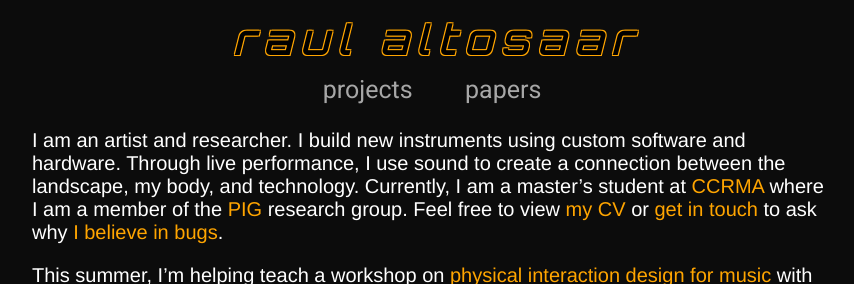
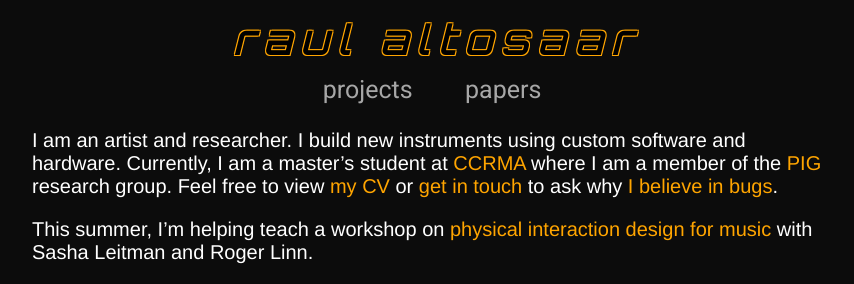
Before and after one commit to raulaltosaar/raul.earth, a Jekyll site: the page built from index.md, in a window 1280 px wide, cut to the strip 0-284 px from the top of the page. Shown: the whole strip, without its empty margins (208-1062 px from the left). Built offline with Jekyll 4.4.1, drawn with Linux system fonts in a browser that asks for light colours.

Commit message:
update bio

```diff
--- a/index.md
+++ b/index.md
@@ -3,7 +3,7 @@ title: Raul Altosaar
 layout: default
 ---
 
-I am an artist and researcher. I build new instruments using custom software and hardware. Through live performance, I use sound to create a connection between the landscape, my body, and technology. Currently, I am a master's student at [CCRMA](https://ccrma.stanford.edu/about){:target="_blank"} where I am a member of the [PIG](https://ccrma.stanford.edu/groups/pig/index.html){:target="_blank"} research group. Feel free to view [my CV](/assets/pdf/Altosaar-CV.pdf){:target="_blank"} or [get in touch](mailto:raul@ccrma.stanford.edu){:target="_blank"} to ask why [I believe in bugs](https://www.youtube.com/watch?v=jlUvfJnREO8){:target="_blank"}.
+I am an artist and researcher. I build new instruments using custom software and hardware. Currently, I am a master's student at [CCRMA](https://ccrma.stanford.edu/about){:target="_blank"} where I am a member of the [PIG](https://ccrma.stanford.edu/groups/pig/index.html){:target="_blank"} research group. Feel free to view [my CV](/assets/pdf/Altosaar-CV.pdf){:target="_blank"} or [get in touch](mailto:raul@ccrma.stanford.edu){:target="_blank"} to ask why [I believe in bugs](https://www.youtube.com/watch?v=jlUvfJnREO8){:target="_blank"}.
 
 This summer, I'm helping teach a workshop on [physical interaction design for music](http://sashaleitman.com/dpi4m-2020/){:target="_blank"} with Sasha Leitman and Roger Linn.
 <html>
```
